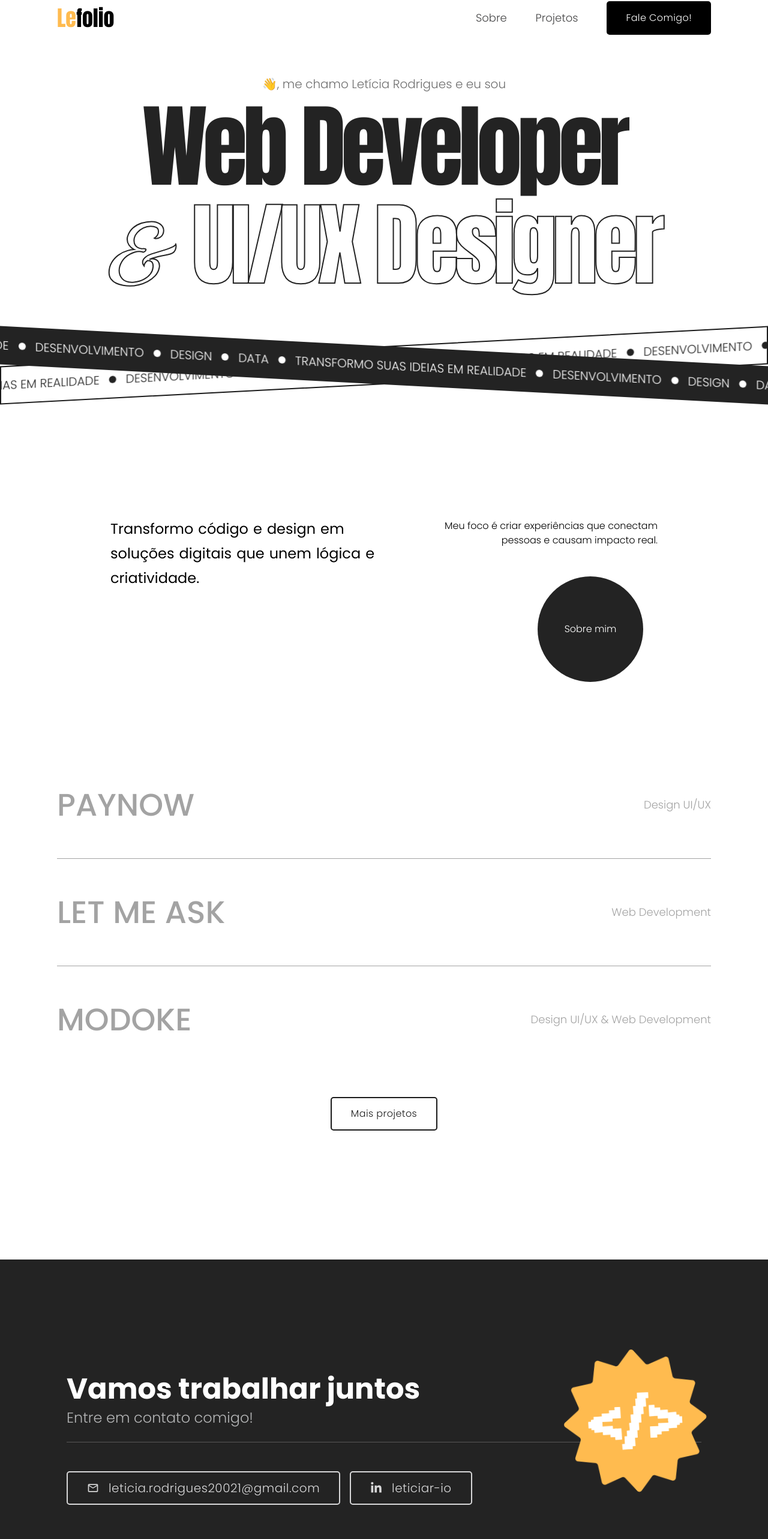
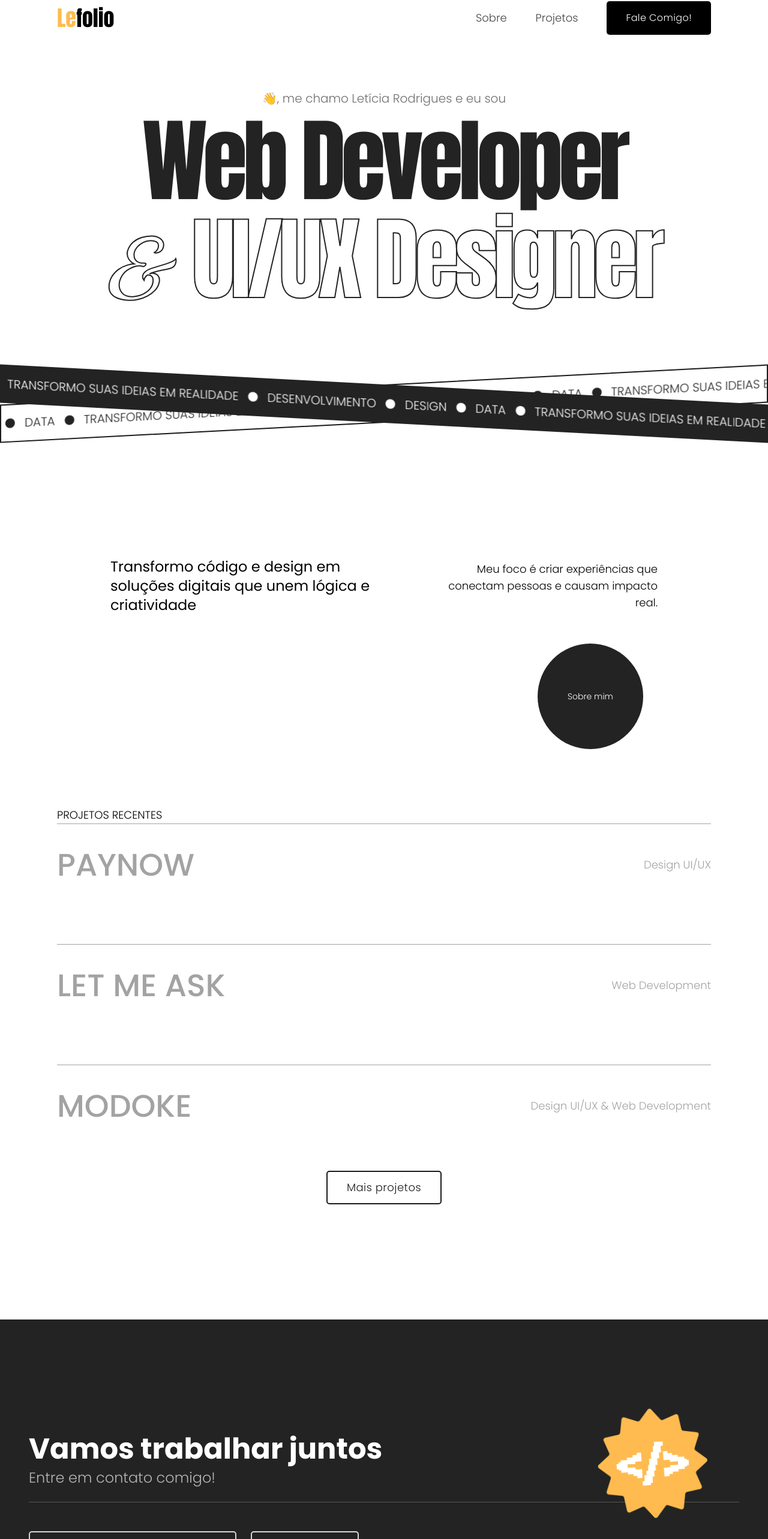
Before and after one commit to leticiar-io/portfolio-website, a Next.js app: page / in a window 1280 px wide. Shown: the part 10-2576 px from the top of the page at 60% size. Built offline with nearby package versions, Linux system fonts and the light colour scheme.

Commit message:
feat: adding responsiveness

```diff
--- a/src/app/(main)/contato.tsx
+++ b/src/app/(main)/contato.tsx
@@ -1,61 +1,50 @@
 'use client';
 
 import { Button } from "@/components/button";
-
 import { FaLinkedinIn } from "react-icons/fa";
 import { MdOutlineEmail } from "react-icons/md";
-
 import Image from "next/image";
 import Link from "next/link";
 
 export default function Contato() {
    return (
-      <footer className="flex flex-col gap-12 justify-center bg-black-600 min-h-[calc(100vh-200px)] text-white overflow-hidden">
-         <div className="relative px-[6.9375rem] 2xl:min-w-full 2xl:px-[5.9375rem]">
-            <div className="text-start">
-               <h1 className="font-bold text-5xl 2xl:text-6xl lg:w-2/3 2xl:w-full">Vamos trabalhar juntos</h1>
-               <p className="font-light text-lg lg:text-2xl text-black-100 mt-2 mb-6">
+      <footer className="flex flex-col  gap-12 justify-center bg-black-600 min-h-[calc(100vh-200px)] text-white overflow-hidden">
+         <div className="relative px-[2rem] sm:px-12 2xl:min-w-full 2xl:px-[5.9375rem]">
+            <div className="text-start w-full">
+               <h1 className="font-bold text-5xl sm:text-4xl lg:text-5xl 2xl:text-6xl lg:w-2/3 2xl:w-full">
+                  Vamos trabalhar juntos
+               </h1>
+               <p className="font-light text-lg sm:text-base lg:text-2xl text-black-100 mt-2 mb-6">
                   Entre em contato comigo!
                </p>
             </div>
 
             {/* Linha Divisória */}
-            <div className="h-[1px] w-full max-w-8xl bg-black-400"></div>
+            <div className="h-[1px] w-full md:max-w-8xl bg-black-400"></div>
 
             {/* Imagem */}
-            <div className="absolute w-[15.625rem] h-[15.625rem] 2xl:w-[25rem] 2xl:h-[25rem] right-24 -top-12 2xl:-top-16">
+            <div className="absolute w-[15.625rem] h-[15.625rem] sm:w-[12rem] sm:h-[12rem] 2xl:w-[25rem] 2xl:h-[25rem] right-24 -top-12 2xl:-top-16">
                <Image
                   src="/code.svg" // Caminho corrigido para assets públicos
                   alt="Contato"
                   layout="fill"
                   objectFit="cover"
-                  className="animate-spin"
+                  className="animate-spin invisible md:visible"
                />
             </div>
 
             {/* Links de Contato */}
-            <div className="flex mt-12 items-center gap-4">
-               <Link
-                  href="mailto:leticia.rodrigues20021@gmail.com"
-               >
-                  <Button
-                     variant="whiteStroke"
-                     className="text-xl"
-                  >
-                     <MdOutlineEmail className="mr-4 text-xl"/>
-                     leticia.rodrigues20021@gmail.com
+            <div className="flex flex-col sm:flex-row mt-12 w-full md:items-center gap-4 sm:gap-6">
+               <Link href="mailto:leticia.rodrigues20021@gmail.com">
+                  <Button variant="whiteStroke" className="text-sm sm:text-sm">
+                     <MdOutlineEmail className="mr-2 sm:mr-4 text-lg sm:text-base" />
+                     <span className="truncate">leticia.rodrigues20021@gmail.com</span>
                   </Button>
                </Link>
-               <Link
-                  href="https://github.com/leticiar-io"
-                  target="_blank"
-               >
-                  <Button
-                     variant="whiteStroke"
-                     className="text-xl"
-                  >
-                     <FaLinkedinIn className="mr-4 text-xl"/>
-                     leticiar-io
+               <Link href="https://github.com/leticiar-io" target="_blank">
+                  <Button variant="whiteStroke" className="text-sm sm:text-base">
+                     <FaLinkedinIn className="mr-2 sm:mr-4 text-lg sm:text-base" />
+                     <span className="truncate">leticiar-io</span>
                   </Button>
                </Link>
             </div>
--- a/src/app/(main)/description.tsx
+++ b/src/app/(main)/description.tsx
@@ -2,24 +2,21 @@ import Link from 'next/link';
 import { useRef } from 'react';
 
 export default function Description() {
-   const phrase = "Transformo código e design em soluções digitais que unem lógica e criatividade.";
    const description = useRef<HTMLDivElement>(null);
 
    return (
-      <div ref={description} className="mt-32 flex justify-center">
-         <div className="flex gap-12 relative max-w-[57rem] 2xl:max-w-full 2xl:px-[5.9375rem]">
-            <p className="text-2xl leading-snug flex flex-wrap gap-2 2xl:text-3xl">
-               {phrase.split(" ").map((word, index) => (
-                  <span key={index} className="relative inline-flex overflow-hidden">
-                     {word}
-                  </span>
-               ))}
+      <div ref={description} className="mt-1 sm:mt-24 lg:mt-32 flex justify-center">
+         <div className="flex flex-col sm:flex-row gap-8 sm:gap-12 relative max-w-[30rem] sm:max-w-[40rem] lg:max-w-[57rem] 2xl:max-w-full 2xl:px-[5.9375rem] justify-center items-center px-8 md:px-0 ">
+            <p className="text-base sm:text-lg lg:text-2xl 2xl:text-3xl leading-relaxed sm:leading-snug flex flex-wrap gap-1 sm:gap-2 text-center sm:text-left">
+               <span className="relative  overflow-hidden">
+                  Transformo código e design em soluções digitais que unem lógica e criatividade
+               </span>
             </p>
-            <p className="2xl:text-lg font-light w-4/5 text-right">
+            <p className="text-sm sm:text-base lg:text-lg font-light text-center sm:text-right lg:w-4/5">
                Meu foco é criar experiências que conectam pessoas e causam impacto real.
             </p>
-            <div className="absolute z-0 top-24 left-[calc(100%-200px)] w-44 h-44 bg-black-600 text-white rounded-full flex items-center justify-center cursor-pointer hover:bg-yellow hover:text-xl transition-all duration-300 hover:w-48 hover:h-48 2xl:left-[calc(100%-300px)]">
-               <Link href="/about" className='text-md font-light relative z-10'>
+            <div className="md:absolute z-0 lg:top-22 top-36 left-[calc(100%-150px)] sm:left-[calc(100%-180px)] lg:left-[calc(100%-200px)] 2xl:left-[calc(100%-300px)] w-32 sm:w-36 lg:w-44 h-32 sm:h-36 lg:h-44 bg-black-600 text-white rounded-full flex items-center justify-center cursor-pointer hover:bg-yellow hover:text-base sm:hover:text-lg lg:hover:text-xl transition-all duration-300 hover:w-36 sm:hover:w-40 lg:hover:w-48 hover:h-36 sm:hover:h-40 lg:hover:h-48">
+               <Link href="/about" className="text-sm sm:text-md font-light relative z-10">
                   Sobre mim
                </Link>
             </div>
--- a/src/app/(main)/hero.tsx
+++ b/src/app/(main)/hero.tsx
@@ -14,13 +14,17 @@ export default function Hero() {
    };
 
    return (
-      <main className="flex flex-col items-center justify-center -space-y-6 mt-14 2xl:mt-28 ">
-         <span className='font-light text-xl text-black-200'>👋, me chamo Letícia Rodrigues e eu sou</span>
-         <div className="flex flex-col -space-y-16 items-center text-[9.5rem] font-anton  2xl:text-[12.5rem]">
+      <main className="flex flex-col items-center justify-center sm:-space-y-6 mt-28 sm:mt-20 lg:mt-22">
+         <span className="font-light text-sm xs:text-base sm:text-lg lg:text-xl text-black-200">
+            👋, me chamo Letícia Rodrigues e eu sou
+         </span>
+         <div className="flex flex-col -space-y-5 xs:-space-y-10 sm:-space-y-14 lg:-space-y-16 items-center text-[3rem] xs:text-[4rem] sm:text-[6rem] md:text-[8rem] lg:text-[9.5rem] 2xl:text-[12.5rem] font-anton">
             <h1
                onMouseEnter={() => handleMouseEnter('web')}
                onMouseLeave={handleMouseLeave}
-               className={`inline-block tracking-tighter ${hovered === 'uiux' ? 'text-stroke-2' : ''} ${hovered === 'uiux' ? 'text-transparent' : 'text-black-600'} transition-all duration-150`}
+               className={`inline-block tracking-tighter ${
+                  hovered === 'uiux' ? 'text-stroke-2' : ''
+               } ${hovered === 'uiux' ? 'text-transparent' : 'text-black-600'} transition-all duration-150`}
             >
                Web Developer
             </h1>
@@ -28,11 +32,13 @@ export default function Hero() {
             <h1
                onMouseEnter={() => handleMouseEnter('uiux')}
                onMouseLeave={handleMouseLeave}
-               className={`tracking-tighter ${hovered === 'uiux' ? 'text-black-600' : 'text-stroke-2'} ${hovered === 'web' ? 'text-stroke-2' : ''} transition-all duration-150`} // Começa com stroke
+               className={`tracking-tighter ${
+                  hovered === 'uiux' ? 'text-black-600' : 'text-stroke-2'
+               } ${hovered === 'web' ? 'text-stroke-2' : ''} transition-all duration-150`}
             >
                <span className="font-playball">&</span> UI/UX Designer
             </h1>
          </div>
       </main>
-   )
+   );
 }
--- a/src/app/(main)/page.tsx
+++ b/src/app/(main)/page.tsx
@@ -11,7 +11,7 @@ export default function Home() {
     <div data-scroll-container >
       <Hero />
       <Marquee />
-      <div className="flex justify-center items-center mt-40 mb-52">
+      <div className="flex items-center justify-center mt-40">
         <Description />
       </div>
       <Project />
--- a/src/app/(main)/proj.tsx
+++ b/src/app/(main)/proj.tsx
@@ -26,27 +26,33 @@ const projects = [
       color: "#EFE8D3",
       category: "Design UI/UX & Web Development",
       link: "#",
-   }
+   },
 ];
 
 export default function Project() {
    const [modal, setModal] = useState<{ active: boolean; index: number }>({ active: false, index: 0 });
 
    return (
-      <main className="flex flex-col items-center justify-center h-screen mt-80 2xl:mt-0 overflow-x-hidden">
-         <span className='text-start font-light text-black-500 w-full px-[5.9375rem]'>PROJETOS RECENTES</span>
-         <div className="w-screen px-[5.9375rem] flex flex-col items-center justify-center">
+      <main className="flex flex-col items-center justify-center mt-20 sm:mt-32 lg:mt-80 2xl:mt-80 overflow-x-hidden">
+         <span className="text-start font-light text-black-500 w-full px-4 sm:px-8 lg:px-[5.9375rem] text-sm sm:text-base lg:text-lg">
+            PROJETOS RECENTES
+         </span>
+         <div className="w-full px-4 sm:px-8 lg:px-[5.9375rem] flex flex-col gap-8 sm:gap-12 lg:gap-16 items-center justify-center">
             {projects.map((project, index) => (
-               <Projeto index={index} title={project.title} category={project.category} setModal={setModal} key={index} link={project.link} />
+               <Projeto
+                  index={index}
+                  title={project.title}
+                  category={project.category}
+                  setModal={setModal}
+                  key={index}
+                  link={project.link}
+               />
             ))}
          </div>
          <Modal modal={modal} projects={projects} />
 
-         <Link href="/projects" className="mb-72 2xl:mb-1">
-            <Button
-               variant="stroke"
-               className="mt-10"
-            >
+         <Link href="/projects" className="mt-10 mb-20 sm:mb-32 lg:mb-48 2xl:mb-56">
+            <Button variant="stroke" className="text-sm sm:text-base lg:text-lg">
                Mais projetos
             </Button>
          </Link>
--- a/src/components/button.tsx
+++ b/src/components/button.tsx
@@ -20,6 +20,7 @@ const buttonVariants = cva(
       size: {
         default: "h-14 px-8 py-2",
         small: "h-12 px-6 py-1",
+        fullwidth: "h-14 w-full px-8 py-2",
       },
     },
     defaultVariants: {
--- a/src/components/marquee.tsx
+++ b/src/components/marquee.tsx
@@ -1,3 +1,4 @@
+'use client';
 
 const texts = [
    { label: "Transformo suas ideias em realidade" },
@@ -16,53 +17,64 @@ const texts = [
    { label: "Desenvolvimento" },
    { label: "Design" },
    { label: "Data" },
-   { label: "Transformo suas ideias em realidade" },
-   { label: "Desenvolvimento" },
-   { label: "Design" },
-   { label: "Data" },
-   { label: "Transformo suas ideias em realidade" },
-   { label: "Desenvolvimento" },
-   { label: "Design" },
-   { label: "Data" },
 ];
-
 
 export default function Marquee() {
    return (
-      <div className="mt-10 h2xl:mt-24 overflow-x-hidden overflow-y-hidden">
+      <div className="mt-8 sm:mt-12 lg:mt-16 xl:mt-20 2xl:mt-24 overflow-x-hidden overflow-y-hidden">
          {/* Primeira Marquee com animação da esquerda para direita */}
-         <div className="absolute z-10 w-full h-16 bg-black-600 flex space-x-4 overflow-x-hidden skew-y-3">
-            <div className="animate-loop-scroll flex space-x-4">
+         <div className="absolute z-10 w-full h-12 sm:h-14 lg:h-16 bg-black-600 flex space-x-2 sm:space-x-4 overflow-x-hidden skew-y-6 md:skew-y-3">
+            <div className="animate-loop-scroll flex space-x-2 sm:space-x-4">
                {texts.map((item, index) => (
-                  <div key={index} className="flex space-x-4 items-center justify-center flex-shrink-0">
-                     <span className="text-white text-xl uppercase font-light">{item.label}</span>
-                     <div className="w-3 h-3 bg-white rounded-full"></div>
+                  <div
+                     key={index}
+                     className="flex space-x-2 sm:space-x-4 items-center justify-center flex-shrink-0"
+                  >
+                     <span className="text-white text-sm sm:text-base lg:text-lg xl:text-xl uppercase font-light">
+                        {item.label}
+                     </span>
+                     <div className="w-2 h-2 sm:w-3 sm:h-3 lg:w-4 lg:h-4 bg-white rounded-full"></div>
                   </div>
                ))}
                {/* Duplicar o conteúdo para um loop infinito */}
                {texts.map((item, index) => (
-                  <div key={index + texts.length} className="flex space-x-4 items-center justify-center flex-shrink-0">
-                     <span className="text-white text-xl uppercase font-light">{item.label}</span>
-                     <div className="w-3 h-3 bg-white rounded-full"></div>
+                  <div
+                     key={index + texts.length}
+                     className="flex space-x-2 sm:space-x-4 items-center justify-center flex-shrink-0"
+                  >
+                     <span className="text-white text-sm sm:text-base lg:text-lg xl:text-xl uppercase font-light">
+                        {item.label}
+                     </span>
+                     <div className="w-2 h-2 sm:w-3 sm:h-3 lg:w-4 lg:h-4 bg-white rounded-full"></div>
                   </div>
                ))}
             </div>
          </div>
 
          {/* Segunda Marquee com animação da direita para esquerda */}
-         <div className="absolute z-0 w-full h-16 bg-transparent text-black-700 border-3 border-black-700 flex space-x-4 overflow-x-hidden -skew-y-3">
-            <div className="animate-loop-scroll-2 flex space-x-4">
+         <div className="absolute z-0 w-full h-12 sm:h-14 lg:h-16 bg-transparent text-black-700 border-2 sm:border-3 border-black-700 flex space-x-2 sm:space-x-4 overflow-x-hidden -skew-y-6 md:-skew-y-3">
+            <div className="animate-loop-scroll-2 flex space-x-2 sm:space-x-4">
                {texts.map((item, index) => (
-                  <div key={index} className="flex space-x-4 items-center justify-center flex-shrink-0">
-                     <span className="text-black-600 text-xl uppercase font-light">{item.label}</span>
-                     <div className="w-3 h-3 bg-black-600 rounded-full"></div>
+                  <div
+                     key={index}
+                     className="flex space-x-2 sm:space-x-4 items-center justify-center flex-shrink-0"
+                  >
+                     <span className="text-black-600 text-sm sm:text-base lg:text-lg xl:text-xl uppercase font-light">
+                        {item.label}
+                     </span>
+                     <div className="w-2 h-2 sm:w-3 sm:h-3 lg:w-4 lg:h-4 bg-black-600 rounded-full"></div>
                   </div>
                ))}
                {/* Duplicar o conteúdo para um loop infinito */}
                {texts.map((item, index) => (
-                  <div key={index + texts.length} className="flex space-x-4 items-center justify-center flex-shrink-0">
-                     <span className="text-black-600 text-xl uppercase font-light">{item.label}</span>
-                     <div className="w-3 h-3 bg-black-600 rounded-full"></div>
+                  <div
+                     key={index + texts.length}
+                     className="flex space-x-2 sm:space-x-4 items-center justify-center flex-shrink-0"
+                  >
+                     <span className="text-black-600 text-sm sm:text-base lg:text-lg xl:text-xl uppercase font-light">
+                        {item.label}
+                     </span>
+                     <div className="w-2 h-2 sm:w-3 sm:h-3 lg:w-4 lg:h-4 bg-black-600 rounded-full"></div>
                   </div>
                ))}
             </div>
--- a/src/components/modal/project.tsx
+++ b/src/components/modal/project.tsx
@@ -18,8 +18,8 @@ export default function Projeto({ index, title, category, link, setModal }: Proj
          onMouseLeave={() => setModal({ active: false, index })}
          className="text-gray-300 hover:text-black-600 flex w-full justify-between items-center  py-[3.125rem] border-t border-gray-300 cursor-pointer transition-all duration-200"
       >
-         <h2 className="text-[3.25rem] 2xl:text-[5.25rem] font-medium uppercase m-0 transition-all duration-400 hover:translate-x-[-0.625rem]">{title}</h2>
-         <p className="font-light transition-all duration-400 text-lg 2xl:text-2xl hover:translate-x-[10px]">{category}</p>
+         <h2 className="text-3xl md:text-[3.25rem] 2xl:text-[5.25rem] font-medium uppercase m-0 transition-all duration-400 hover:translate-x-[-0.625rem]">{title}</h2>
+         <p className="font-light transition-all duration-400 text-[12px] md:text-lg 2xl:text-2xl hover:translate-x-[10px]">{category}</p>
       </Link>
    );
 }
```
